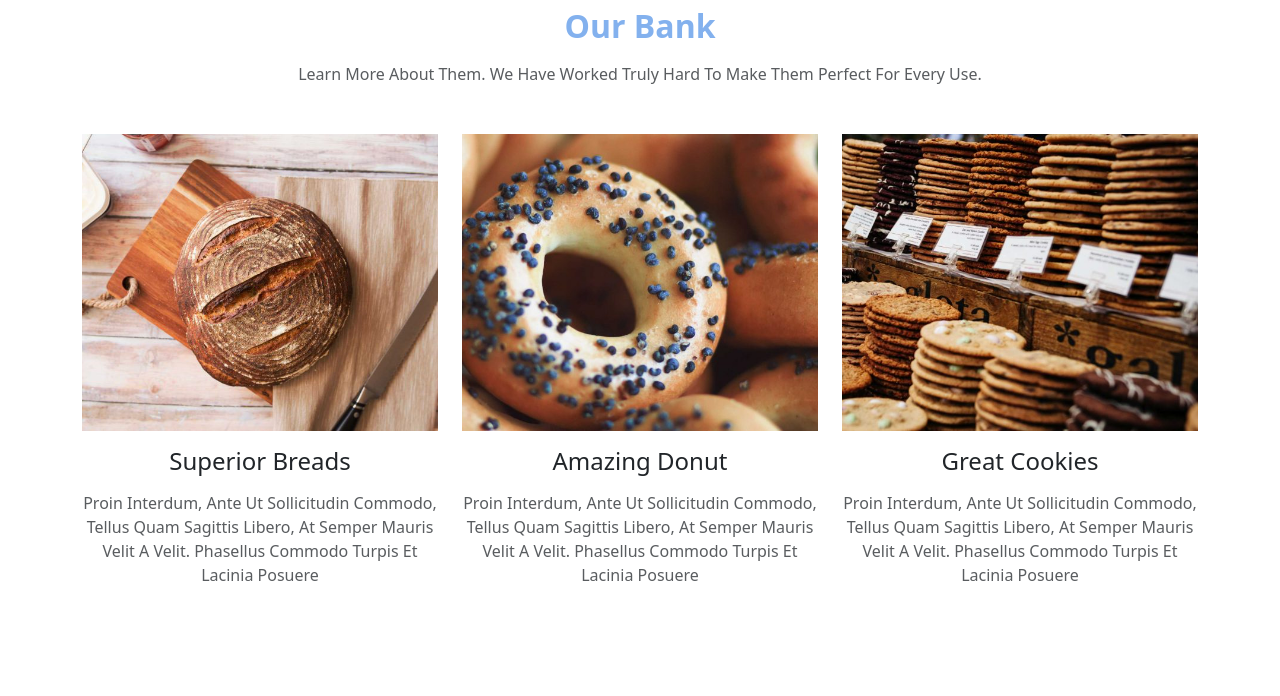
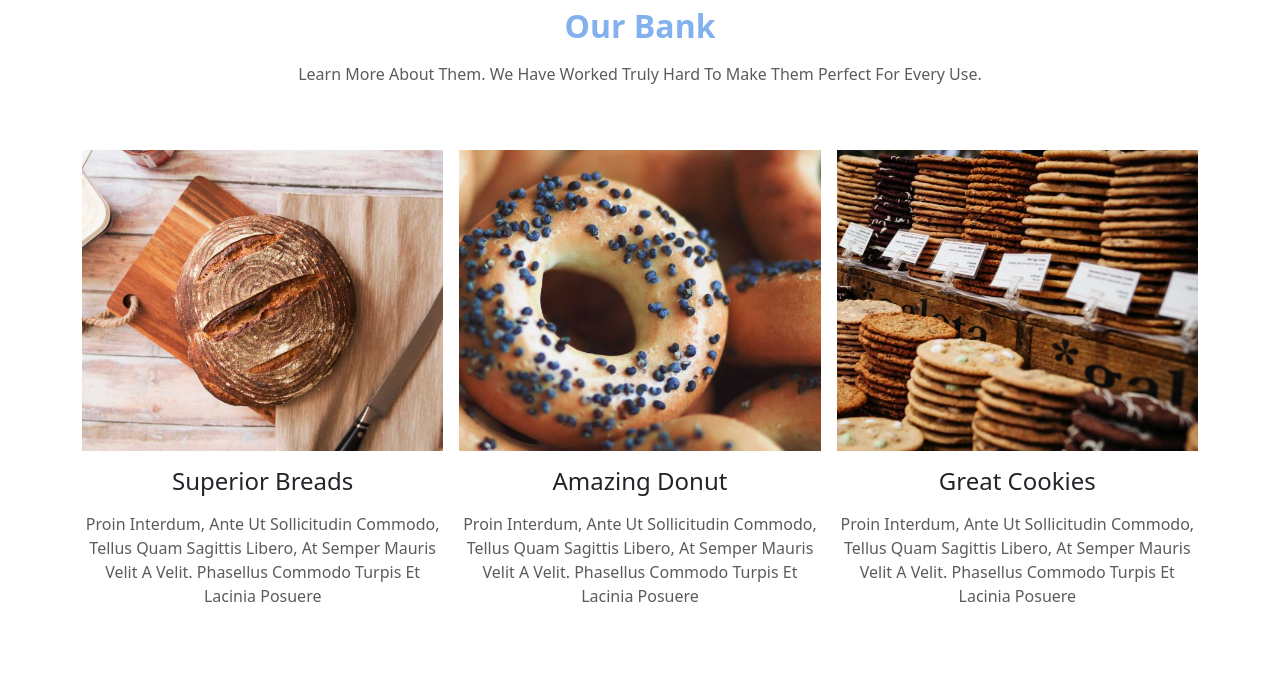
Before and after one commit to Mohamed-Gamal-22/bakery, a plain HTML site: page index.html in a window 1280 px wide. Shown: the part 1940-2636 px from the top of the page. Drawn offline with Linux system fonts and the light colour scheme.

Commit message:
add gap in bank section

```diff
--- a/index.html
+++ b/index.html
@@ -161,7 +161,7 @@
           For Every Use.
         </p>
         <div
-          class="row justify-content-center my-5 text-center text-capitalize"
+          class="row g-3 justify-content-center my-5 text-center text-capitalize"
         >
           <div class="col-lg-4 col-md-6">
             <div class="item">
```
